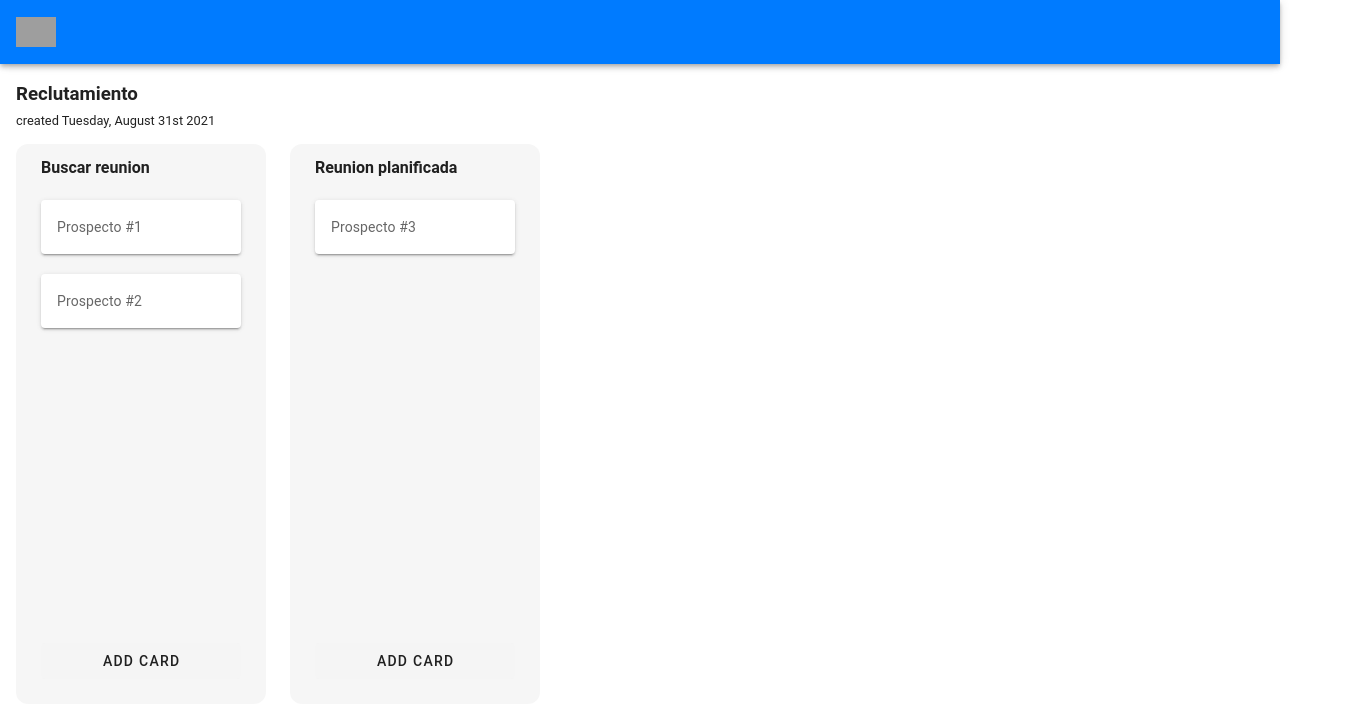
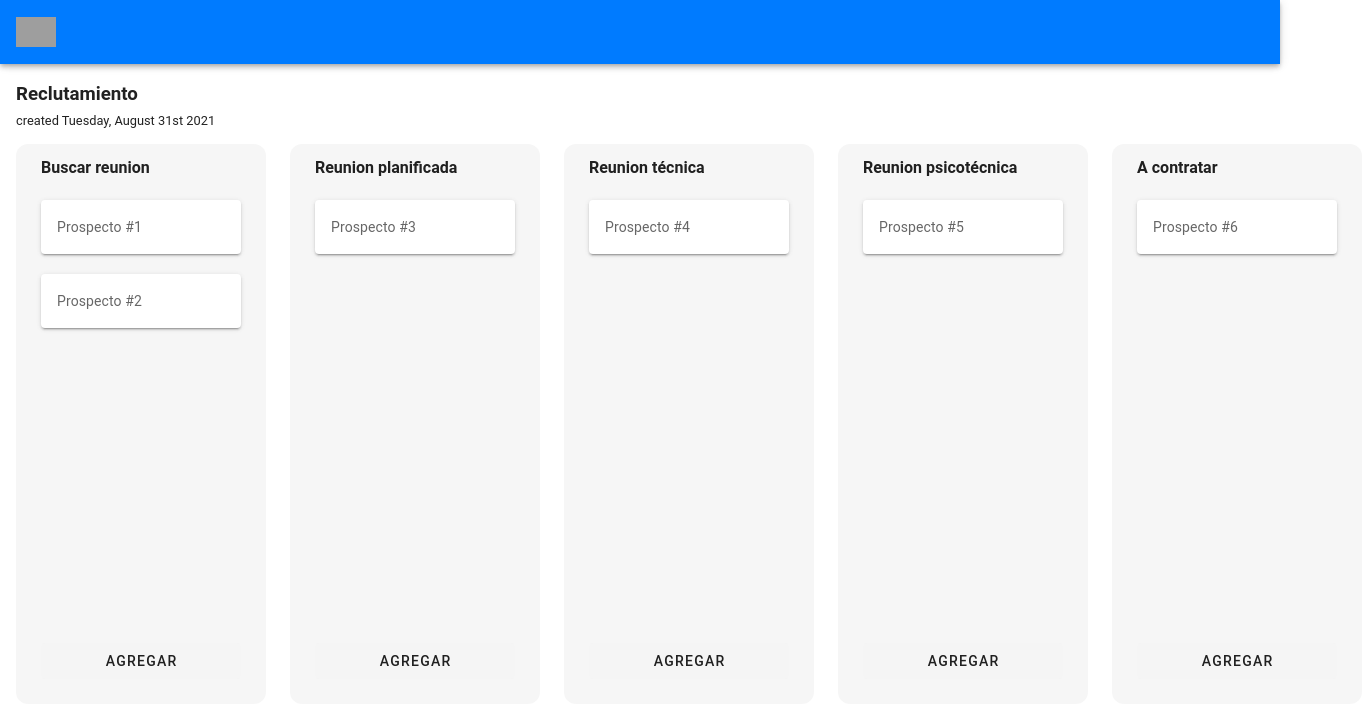
Before and after one commit to dantovalphas/vue-drag-and-drop, a Vue app: page / in a window 1280 px wide. Shown: the top 704 px of the page, 1362 px wide, since content can reach past the window. Built offline with nearby package versions, Linux system fonts and the light colour scheme; grey boxes are pictures that could not be loaded; a small style sheet from the web is missing.

Commit message:
add more lists
Signed-off-by: Daniel Tovar <danieldaniyyelda@gmail.com>

```diff
--- a/src/components/Board.vue
+++ b/src/components/Board.vue
@@ -34,7 +34,7 @@
             listId = list.id;
           "
           class="mt-auto"
-          >Add card</v-btn
+          >Agregar</v-btn
         >
       </div>
       <v-dialog v-model="dialogCard" persistent max-width="600px">
@@ -138,6 +138,43 @@ export default {
               {
                 id: "12853af4-bffc-4954-91f8-cd8b3b27059d",
                 title: "Prospecto #3",
+                dateCreated: "2021-08-31",
+              },
+            ],
+            dateCreated: "2021-08-31",
+          },
+          {
+            id: "22792a1b-e6b8-45b2-a4bb-1d12f657483f",
+            title: "Reunion técnica",
+            cards: [
+              {
+                id: "c2bc03c9-5c06-4b4c-b37e-8b4b180f6466",
+                title: "Prospecto #4",
+                dateCreated: "2021-08-31",
+              },
+            ],
+            dateCreated: "2021-08-31",
+          },
+          {
+            id: "8d295ca8-f03e-4fe7-940e-b7ab288640d3",
+            title: "Reunion psicotécnica",
+            cards: [
+              {
+                id: "95239b20-f28d-459d-b4c4-861b82139ab3",
+                title: "Prospecto #5",
+                dateCreated: "2021-08-31",
+              },
+            ],
+            dateCreated: "2021-08-31",
+          },
+
+          {
+            id: "f3a0d2a5-93e4-4e17-8607-cc88e62c1482",
+            title: "A contratar",
+            cards: [
+              {
+                id: "d80625bc-b3f1-4d9f-8682-fd4008643a67",
+                title: "Prospecto #6",
                 dateCreated: "2021-08-31",
               },
             ],
```
